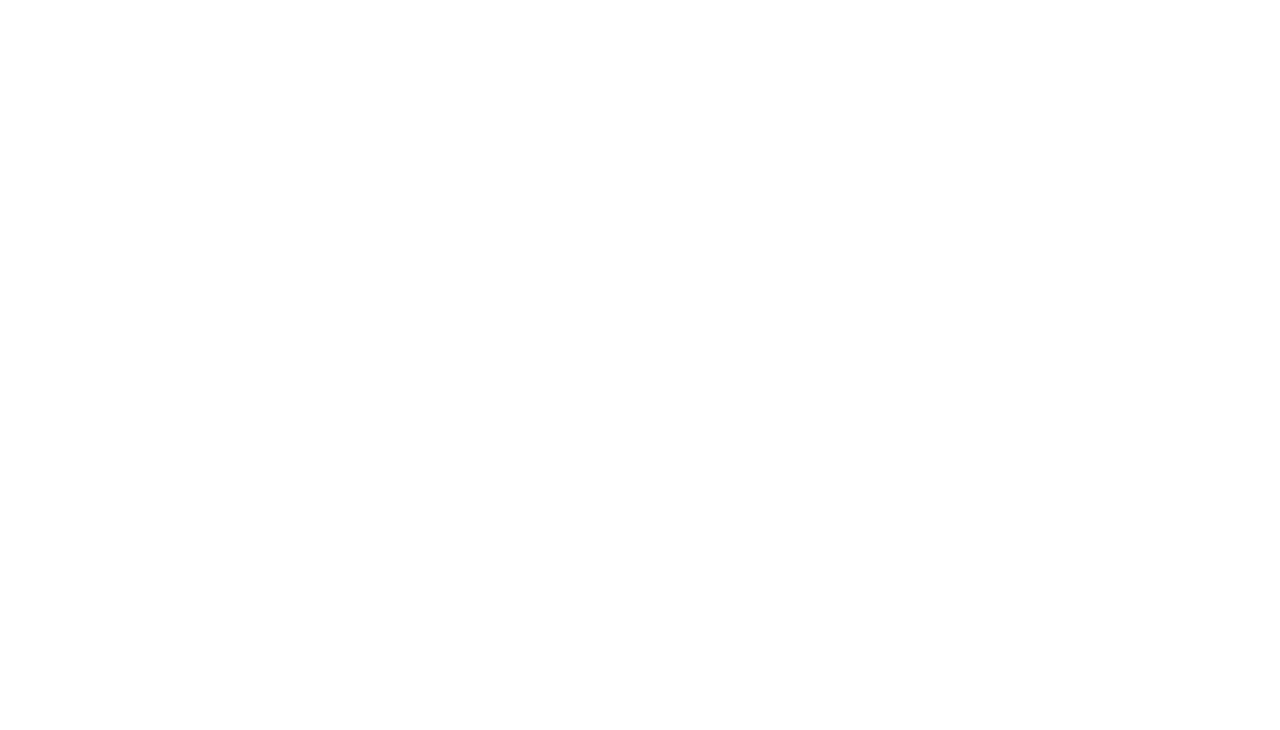
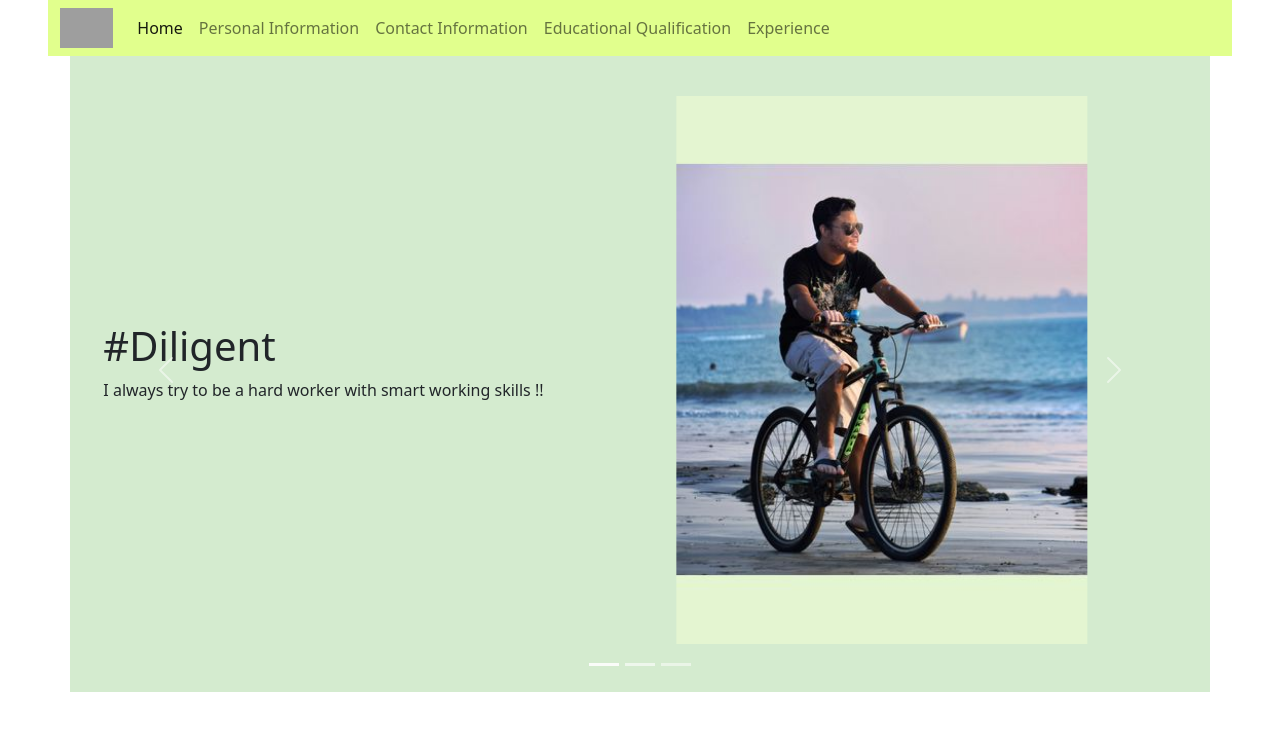
Before and after one commit to apurba667/my-portfolio, a plain HTML site: page index.html in a window 1280 px wide. Drawn offline with Linux system fonts and the light colour scheme; grey boxes are pictures that could not be loaded.

Commit message:
something

```diff
--- /dev/null
+++ b/css/style.css
@@ -0,0 +1,6 @@
+.panda-slide{
+    background-color: rgb(212, 235, 207);
+}
+header{
+    margin-bottom: 10px;
+}
--- a/index.html
+++ b/index.html
@@ -1,11 +1,106 @@
 <!DOCTYPE html>
 <html lang="en">
+
 <head>
     <meta charset="UTF-8">
     <meta name="viewport" content="width=device-width, initial-scale=1.0">
-    <title>S</title>
+    <title>Apurba Roy Anik</title>
+    <link rel="shortcut icon" href="photoes/apurba1.png" type="image/x-icon">
+    <link rel="stylesheet" href="css/bootstrap.min.css">
+    <link rel="stylesheet" href="css/style.css">
 </head>
+
 <body>
 
+    <header class="container d-flex ">
+        <nav style="background-color: rgb(225, 255, 141);" class="navbar fixed-top navbar-expand-lg navbar-light mx-5">
+            <div class="container-fluid">
+                <div>
+                    <a class="navbar-brand" href="#">
+                        <img style="height: 40px;" src="photoes/apurba2.png" alt="">
+                    </a>
+                </div>
+                <button class="navbar-toggler" type="button" data-bs-toggle="collapse" data-bs-target="#navbarNav"
+                    aria-controls="navbarNav" aria-expanded="false" aria-label="Toggle navigation">
+                    <span class="navbar-toggler-icon"></span>
+                </button>
+                <div class="collapse navbar-collapse" id="navbarNav">
+                    <ul class="navbar-nav">
+                        <li class="nav-item">
+                            <a class="nav-link active" aria-current="page" href="#">Home</a>
+                        </li>
+                        <li class="nav-item">
+                            <a class="nav-link" href="#">Personal Information</a>
+                        </li>
+                        <li class="nav-item">
+                            <a class="nav-link" href="#">Contact Information</a>
+                        </li>
+                        <li class="nav-item">
+                            <a class="nav-link" href="#">Educational Qualification</a>
+                        </li>
+                        <li class="nav-item">
+                            <a class="nav-link" href="#">Experience</a>
+                        </li>
+                    </ul>
+                </div>
+            </div>
+        </nav>
+    </header>
+    <main class="container mt-5 panda-slide">
+        <div id="carouselExampleIndicators" class="carousel slide" data-bs-ride="carousel">
+            <ol class="carousel-indicators">
+              <li data-bs-target="#carouselExampleIndicators" data-bs-slide-to="0" class="active"></li>
+              <li data-bs-target="#carouselExampleIndicators" data-bs-slide-to="1"></li>
+              <li data-bs-target="#carouselExampleIndicators" data-bs-slide-to="2"></li>
+            </ol>
+            <div class="carousel-inner">
+              <div class="carousel-item active">
+                <div class="row d-flex align-items-center p-5 ">
+                    <div class="col-md-7 p-5">
+                        <h1>
+                            #Diligent
+                        </h1>
+                        <p>
+                            I always try to be a hard worker with smart working skills !!
+                        </p>
+                    </div>
+                    <div class="col-md-5">
+                        <img src="photoes/12.jpg" class="d-block w-100" alt="...">
+                    </div>
+                </div>
+              </div>
+              <div class="carousel-item">
+                <div class="row d-flex align-items-center p-5 ">
+                    <div class="col-md-7">
+
+                    </div>
+                    <div class="col-md-5">
+                        <img src="photoes/1.jpg" class="d-block w-100" alt="...">
+                    </div>
+                </div>
+              </div>
+              <div class="carousel-item">
+                <div class="row d-flex align-items-center p-5 ">
+                    <div class="col-md-7">
+
+                    </div>
+                    <div class="col-md-5">
+                        <img src="photoes/2.jpg" class="d-block w-100" alt="...">
+                    </div>
+                </div>
+              </div>
+            </div>
+            <a class="carousel-control-prev" href="#carouselExampleIndicators" role="button" data-bs-slide="prev">
+              <span class="carousel-control-prev-icon" aria-hidden="true"></span>
+              <span class="visually-hidden">Previous</span>
+            </a>
+            <a class="carousel-control-next" href="#carouselExampleIndicators" role="button" data-bs-slide="next">
+              <span class="carousel-control-next-icon" aria-hidden="true"></span>
+              <span class="visually-hidden">Next</span>
+            </a>
+          </div>
+    </main>
+    <script src="js/bootstrap.min.js"></script>
 </body>
+
 </html>
```
Also changed, not shown: photoes/1.jpg (added), photoes/12.jpg (added), photoes/2.jpg (added).
